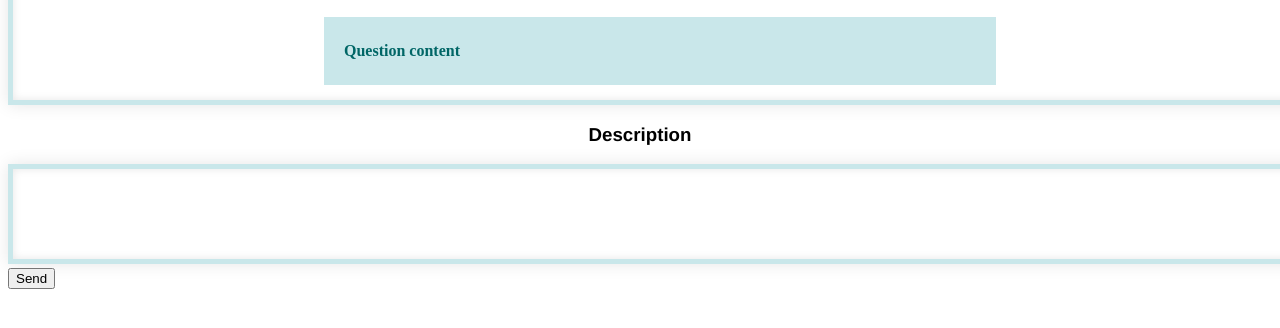
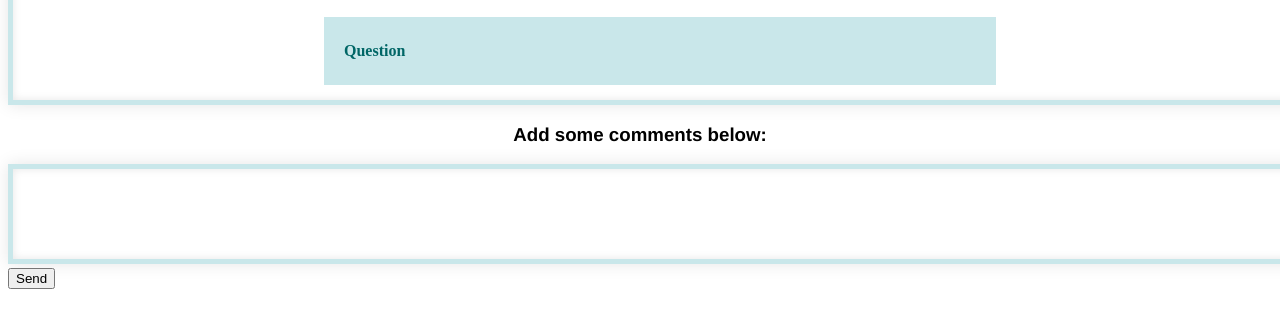
Before and after one commit to kat4/KatOver4low, a website: page views/question.html in a window 1280 px wide. Shown: the part 68-396 px from the top of the page. Drawn offline with nearby package versions, Linux system fonts and the light colour scheme; no server answers.

Commit message:
changed description tags

```diff
--- a/views/question.html
+++ b/views/question.html
@@ -11,10 +11,10 @@
       <div id= "question-container">
         <div id="qpage-title" style= "color:#4eb1ba;" > Question title</div>
         <div id="qpage-user"  > </div>
-        <div id="qpage-content"> Question content</div>
+        <div id="qpage-content"> Question</div>
       </div>
 
-  <h3>Description</h3>
+  <h3>Add some comments below:</h3>
   <textarea id="comment-content" rows="4" cols="50" maxlength="140"></textarea>
   <button id="submit-comment">Send</button>
 <div id="comment-container">
```
